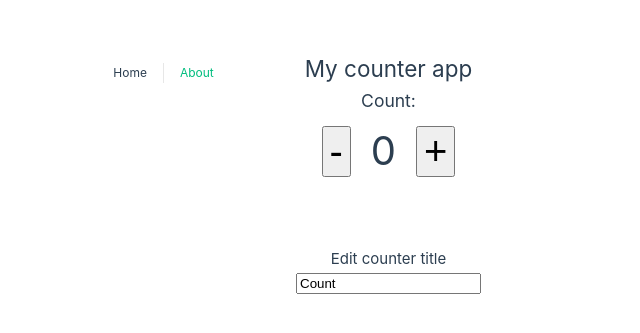
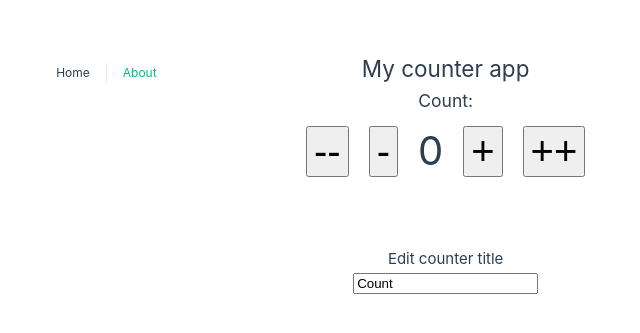
Before and after one commit to jslmorrison/vue-compo-api-basics, a Vue app: page / in a window 1280 px wide. Shown: the part 227-560 px from the top of the page, without its empty margins (364-1004 px from the left). Built offline with nearby package versions, Linux system fonts and the light colour scheme.

Commit message:
Add arg to methods

```diff
--- a/src/views/HomeView.vue
+++ b/src/views/HomeView.vue
@@ -2,9 +2,12 @@
   <div class="home">
     <h2>{{ appTitle }}</h2>
     <h3>{{ counterData.title }}:</h3>
-    <button @click="decreaseCounter" class="btn">-</button>
+    <button @click="decreaseCounter(2)" class="btn">--</button>
+    <button @click="decreaseCounter(1)" class="btn">-</button>
     <span class="counter">{{ counterData.count }}</span>
-    <button @click="increaseCounter" class="btn">+</button>
+    <button @click="increaseCounter(1)" class="btn">+</button>
+    <button @click="increaseCounter(2)" class="btn">++</button>
+
     <div class="edit">
       <h4>Edit counter title</h4>
       <input v-model="counterData.title" type="text" />
@@ -22,11 +25,11 @@ import { reactive } from 'vue'
     title: 'Count'
   })
 
-  const increaseCounter = () => {
-    counterData.count++
+  const increaseCounter = (amount) => {
+    counterData.count += amount
   }
-  const decreaseCounter = () => {
-    counterData.count--
+  const decreaseCounter = (amount) => {
+    counterData.count -= amount
   }
 
 </script>
```
